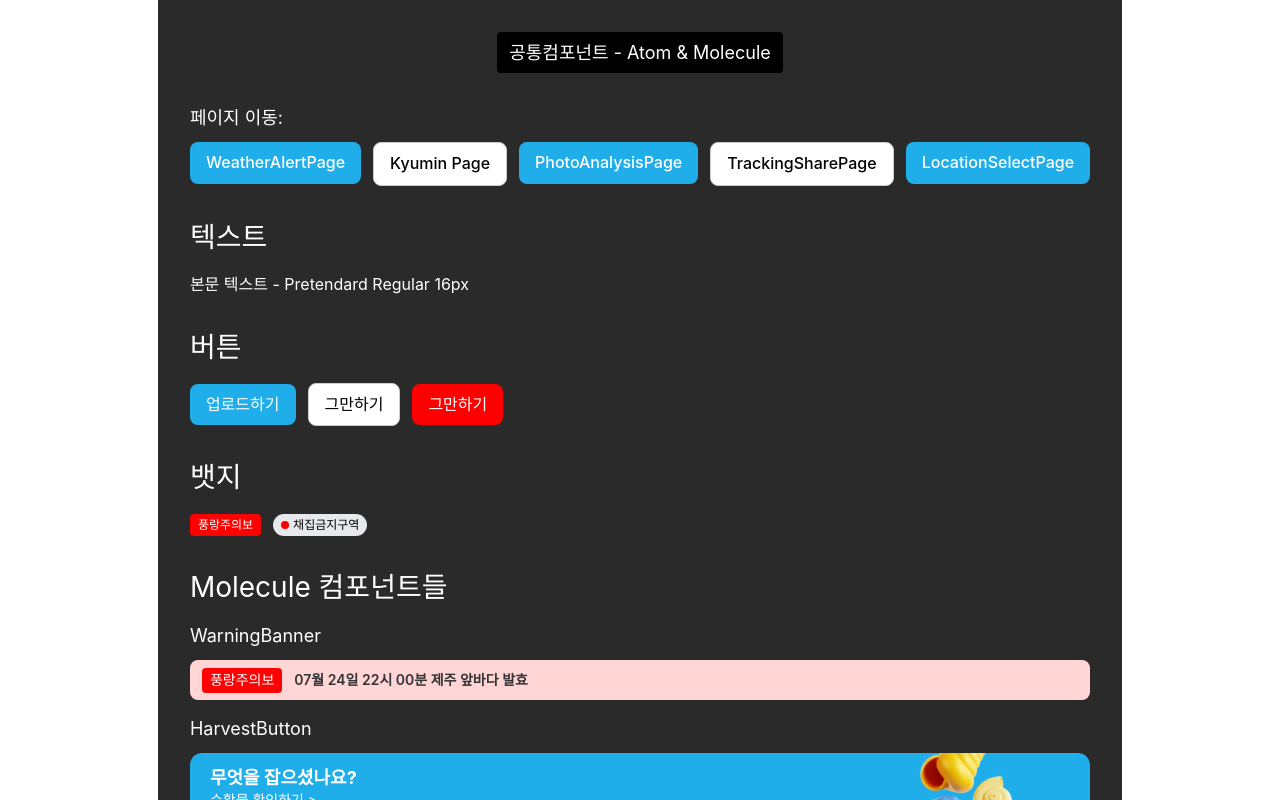
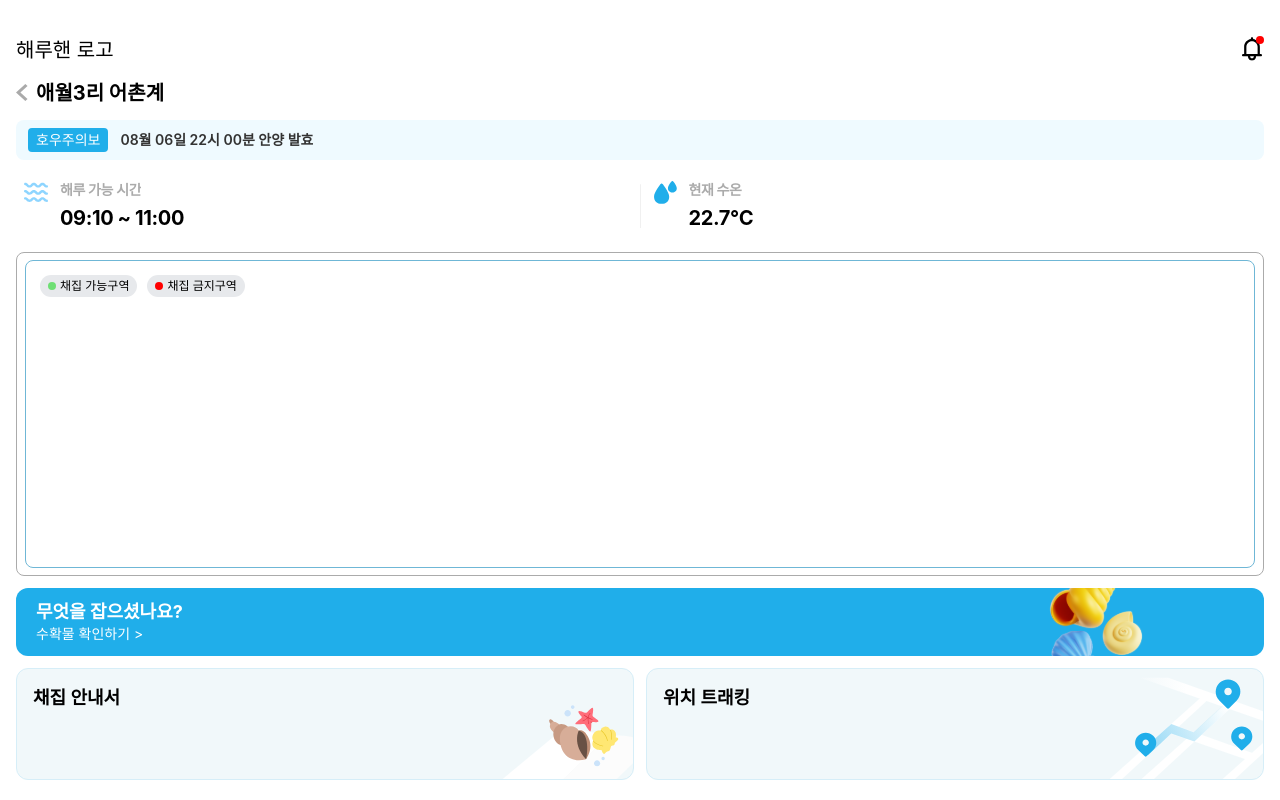
Before and after one commit to MindySo/HaeruHand_405, a React (Vite) app in the folder frontend/: page / in a window 1280 px wide. Built offline with nearby package versions, Linux system fonts and the light colour scheme; a web font is replaced by a local one.

Commit message:
chore: android_studio 관련 셋팅

```diff
--- a/frontend/capacitor.config.ts
+++ b/frontend/capacitor.config.ts
@@ -3,7 +3,7 @@ import type { CapacitorConfig } from '@capacitor/cli';
 const config: CapacitorConfig = {
   appId: 'com.example.haeru',
   appName: 'Haeru',
-  webDir: 'dist'
+  webDir: 'dist',
 };
 
 export default config;
--- a/frontend/package.json
+++ b/frontend/package.json
@@ -12,8 +12,10 @@
     "check-types": "tsc --noEmit"
   },
   "dependencies": {
-    "@capacitor/cli": "^7.4.2",
-    "@capacitor/core": "^7.4.2",
+    "@ionic/react": "^8.5.0",
+    "@capacitor/android": "^7.4.2",
+    "@capacitor/core": "7.4.2",
+    "@capacitor/cli": "7.4.2",
     "@tanstack/react-router": "^1.130.9",
     "pretendard": "^1.3.9",
     "react": "^19.1.0",
--- a/frontend/src/App.tsx
+++ b/frontend/src/App.tsx
@@ -40,11 +40,6 @@ function App() {
           <Link to="/weather-alert" style={{ textDecoration: 'none' }}>
             <Button variant="primary" size="medium">
               WeatherAlertPage
-            </Button>
-          </Link>
-          <Link to="/kyumin" style={{ textDecoration: 'none' }}>
-            <Button variant="secondary" size="medium">
-              Kyumin Page
             </Button>
           </Link>
           <Link to="/photo-analysis" style={{ textDecoration: 'none' }}>
--- a/frontend/src/router.ts
+++ b/frontend/src/router.ts
@@ -13,7 +13,7 @@ const rootRoute = createRootRoute();
 const homeRoute = createRoute({
   getParentRoute: () => rootRoute,
   path: '/',
-  component: App,
+  component: MainPage,
 });
 
 const weatherAlertRoute = createRoute({
--- a/frontend/vite.config.ts
+++ b/frontend/vite.config.ts
@@ -1,7 +1,11 @@
-import { defineConfig } from 'vite'
-import react from '@vitejs/plugin-react-swc'
+import { defineConfig } from 'vite';
+import react from '@vitejs/plugin-react-swc';
 
 // https://vite.dev/config/
 export default defineConfig({
   plugins: [react()],
-})
+  server: {
+    host: true,
+    port: 3000,
+  },
+});
```
Also changed, not shown: 1 other file (tests, documents, lock files or other folders).
